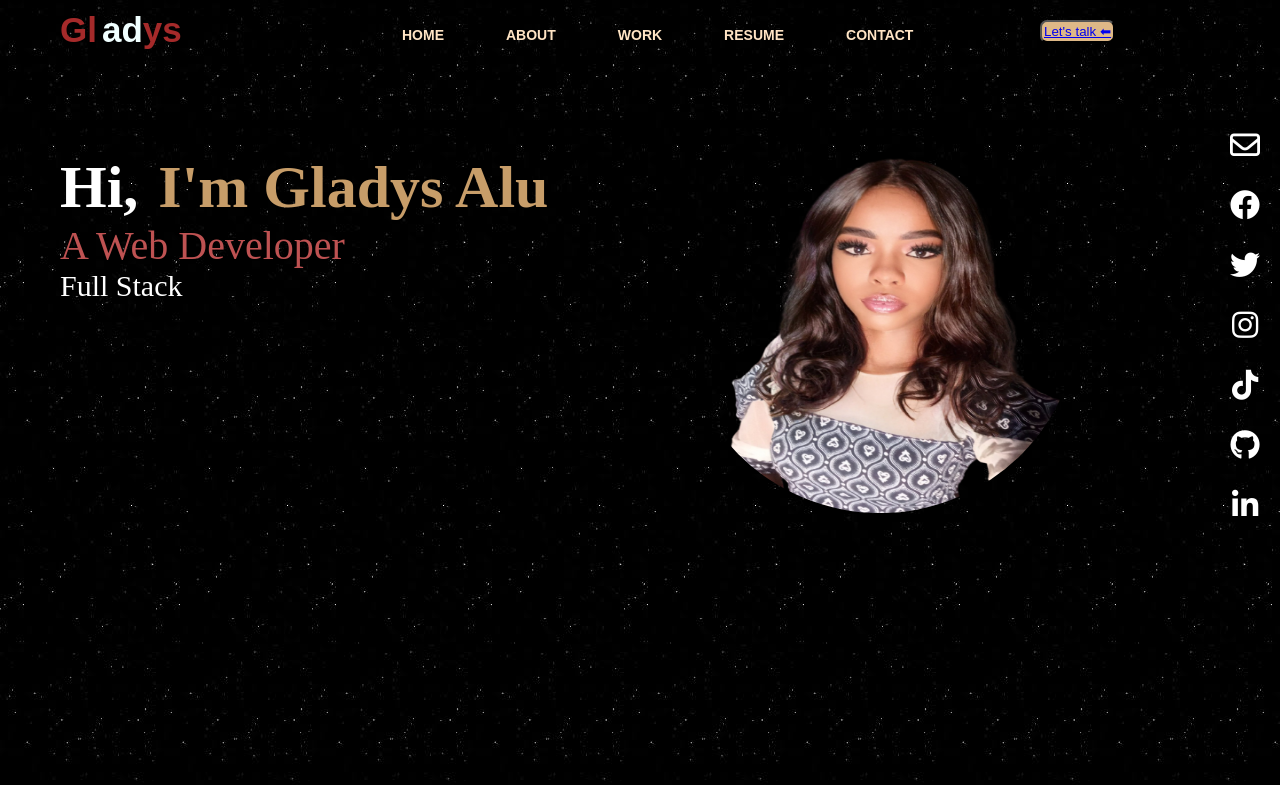
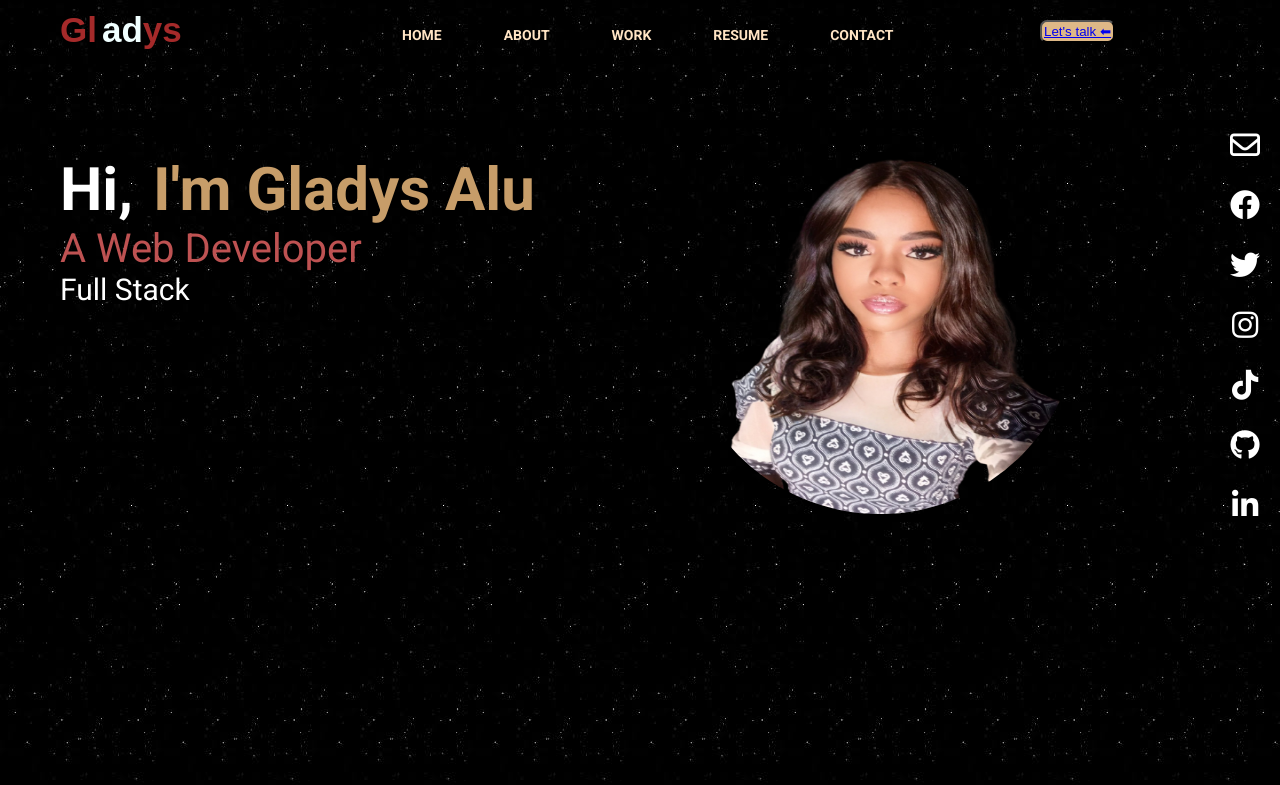
Before and after one commit to Glad99/Portfolio-Project, a plain HTML site: page index.html in a window 1280 px wide. Shown: the top 785 px of the page. Drawn offline with Linux system fonts and the light colour scheme.

Commit message:
Added font family

```diff
--- a/contact.css
+++ b/contact.css
@@ -1,5 +1,6 @@
 body{
     height: 100vh;
+    font-family: 'Roboto', sans-serif;
 }
 .navbar{
     width: 1200px;
--- a/index.css
+++ b/index.css
@@ -5,6 +5,7 @@
 
 body{
     background-image: url("./assets/Bg\ img\ 10.jpg");
+    font-family: 'Roboto', sans-serif;
 }
 .main{
     width: 100%;
@@ -65,7 +66,6 @@ li{
 ul li a{
     text-decoration: none;
     color: bisque;
-    font-family: Arial;
     font-weight: bold;
     /* transition: 0.4s ease-in-out; */
 }
--- a/index.html
+++ b/index.html
@@ -6,7 +6,9 @@
     <title>Gladys Portfolio</title>
     <link rel="stylesheet" href="./index.css">
     <link rel="stylesheet" href="https://cdnjs.cloudflare.com/ajax/libs/font-awesome/6.4.2/css/all.min.css" integrity="sha512-z3gLpd7yknf1YoNbCzqRKc4qyor8gaKU1qmn+CShxbuBusANI9QpRohGBreCFkKxLhei6S9CQXFEbbKuqLg0DA==" crossorigin="anonymous" referrerpolicy="no-referrer" />
-
+    <link rel="preconnect" href="https://fonts.googleapis.com">
+<link rel="preconnect" href="https://fonts.gstatic.com" crossorigin>
+<link href="https://fonts.googleapis.com/css2?family=League+Spartan:wght@400;500;700&family=Poppins:wght@200;400;600&family=Raleway:ital,wght@0,100;0,200;0,300;0,400;0,500;0,600;0,700;0,800;0,900;1,100;1,200;1,300;1,400;1,500;1,600;1,700;1,800;1,900&family=Red+Hat+Display:wght@500;700;900&family=Roboto:wght@100;300;400;500;700;900&display=swap" rel="stylesheet">
 </head>
 <body  class="bgimg">
     <div class="main">
```
